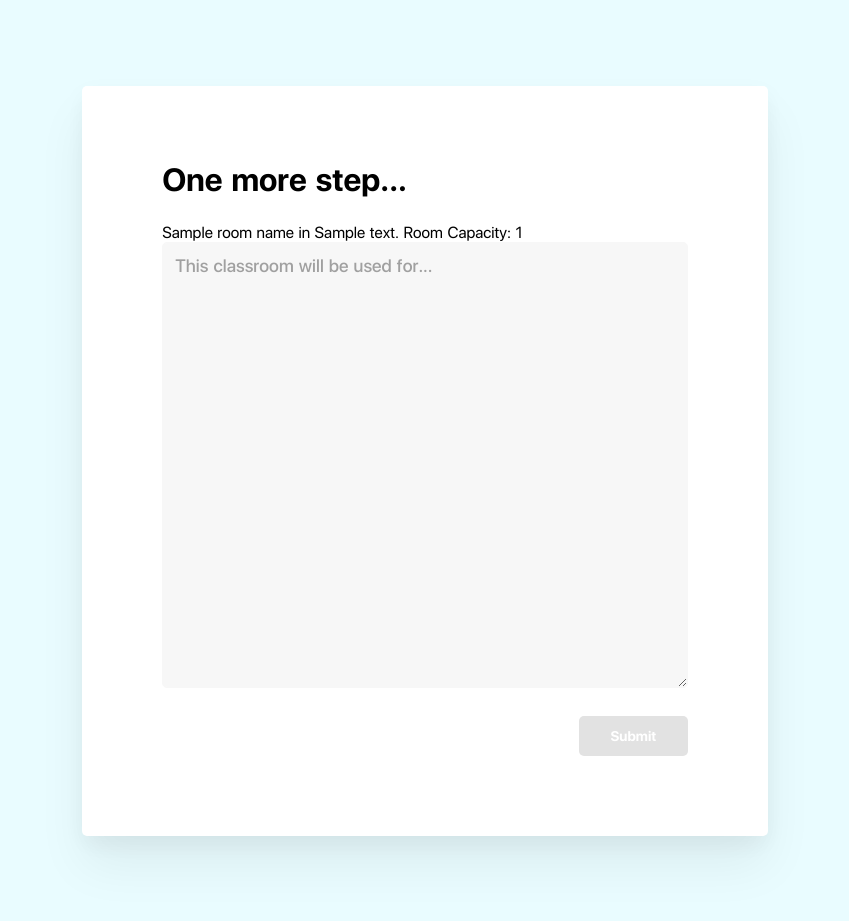
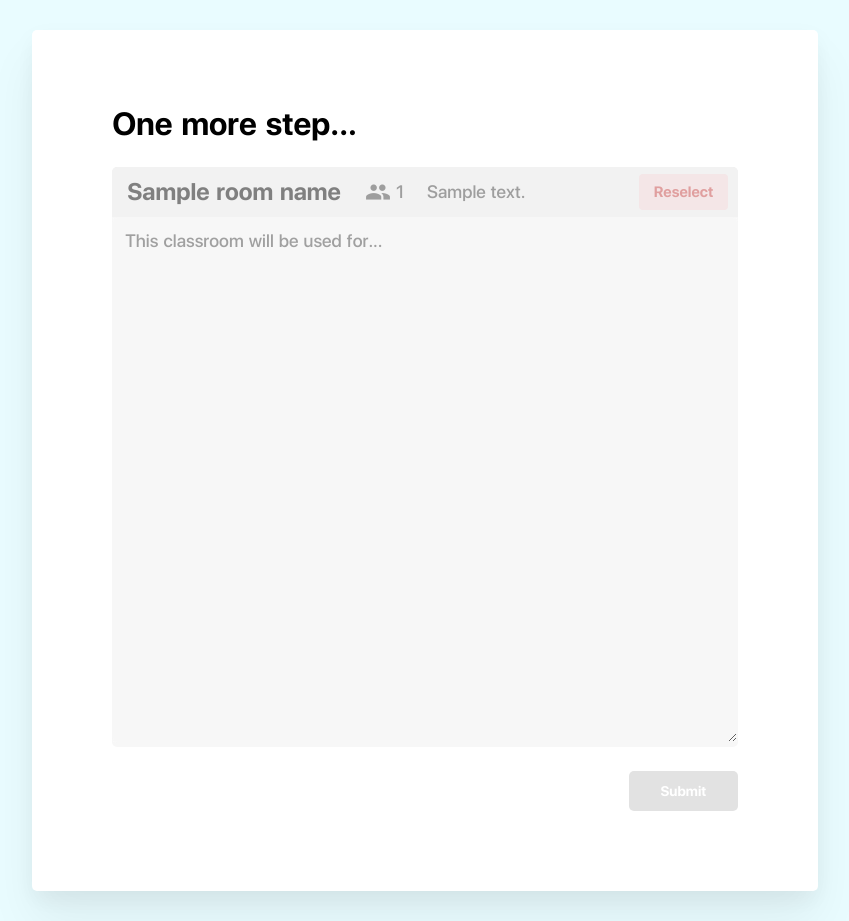
Before and after one commit to Xiao-pei/DBCourseDesignDaProject, a Flask app: template templates/reserve.html in a window 1280 px wide. Shown: the whole page, without its empty margins (217-1066 px from the left). Run offline with Flask 2, Linux system fonts and the light colour scheme; the template is opened without the code that fills it: most values are stand-ins (such as "Sample title", 1, 10 or a date in 2020).

Commit message:
Add reselect button to "reserve page". Now "reserve page" looks better.

```diff
--- a/static/css/reserve.css
+++ b/static/css/reserve.css
@@ -8,12 +8,18 @@ body {
    background: #e9fcff;
 }
 
+.overlay{
+    overflow-y: scroll;
+}
+
 .reasonTextArea{
     outline: none;
-    width: 500px;
-    min-width: 500px;
-    max-width: 800px;
+    width: 600px;
+    height: 500px;
+    min-width: 600px;
+    max-width: 600px;
     min-height: 320px;
+    max-height: 800px;
     border: 1px solid #f7f7f7;
     background: #f7f7f7;
     border-radius: 5px;
@@ -41,10 +47,6 @@ body {
     color: #a0a0a0;
 }
 
-.reasonTextArea:focus{
-    box-shadow: 0 0px 0px 1px #ffffff, 0 0px 0px 2px #4ec5d8b5;
-}
-
 .submitButton{
     background-color: #ca60de;
     box-shadow: 0 4px 15px #ca60de45;
@@ -59,3 +61,85 @@ body {
     background: #e2e2e2;
     cursor: default;
 }
+
+.classroomBar{
+    height: 50px;
+    line-height: 50px;
+    font-size: 0px;
+    background: #f2f2f2;
+}
+
+.classroomBarLabel{
+    -moz-user-select: -moz-none;
+    -khtml-user-select: none;
+    -webkit-user-select: none;
+    height: 50px;
+    line-height: 50px;
+    vertical-align: middle;
+}
+
+#classroomName{
+    font-size: 24px;
+    font-weight: 600;
+    margin-left: 15px;
+    color: grey;
+}
+
+#classroomAddress{
+    font-size: 18px;
+    font-weight: 500;
+    color: #9e9e9e;
+    margin-left: 18px;
+}
+
+#classroomCapacityIcon{
+    font-size: 26px;
+    font-weight: 500;
+    color: #9e9e9e;
+    margin-left: 24px;
+}
+
+#classroomCapacity{
+    font-size: 18px;
+    font-weight: 500;
+    color: #9e9e9e;
+    margin-left: 5px;
+}
+
+.textareaContainer{
+    background: #f7f7f7;
+    border-radius: 5px;
+    transition: all 500ms cubic-bezier(0, 0.5, 0, 1) 0ms;
+    overflow: hidden;
+}
+
+.textareaContainer:hover{
+    box-shadow: 0 0px 0px 1px #ffffff, 0 0px 0px 2px #4ec6d873;
+}
+
+.textareaContainer.focus{
+    box-shadow: 0 0px 0px 1px #ffffff, 0 0px 0px 2px #4ec5d8b5;
+}
+
+.reselectButton{
+    -moz-user-select: -moz-none;
+    -khtml-user-select: none;
+    -webkit-user-select: none;
+    font-size: 15px;
+    font-weight: 600;
+    color: #e09f9f;
+    background: #f4e6e7;
+    height: 36px;
+    line-height: 36px;
+    border-radius: 4px;
+    margin: 7px 10px 7px 0px;
+    padding: 0px 15px;
+    float: right;
+    cursor: pointer;
+    transition: all 500ms cubic-bezier(0, 0.5, 0, 1) 0ms;
+}
+
+.reselectButton:hover{
+    box-shadow: 0 0px 0px 1px #e8727a;
+    color: #e8727a;
+}
--- a/static/js/reserve.js
+++ b/static/js/reserve.js
@@ -7,4 +7,16 @@ $(document).ready(function (){
             $(".submitButton").attr("disabled", false)
         }
     })
+
+    $(".reasonTextArea").focus(function (){
+        $(".textareaContainer").addClass("focus")
+    })
+
+    $(".reasonTextArea").focusout(function (){
+        $(".textareaContainer").removeClass("focus")
+    })
+
+    $(".reselectButton").click(function (){
+        window.open("/search/time", "_self");
+    })
 })
--- a/static/js/search_result.js
+++ b/static/js/search_result.js
@@ -1,5 +1,4 @@
 $(document).ready(function () {
-    let classroom = "{{ url_for('reserve',room_id=room['id'],begin=begin,end=end,date=date)}}"
 
     $(".classRoomButton").hover(function (){
         $(this).removeClass("wide")
--- a/templates/reserve.html
+++ b/templates/reserve.html
@@ -21,16 +21,24 @@
             <form action={{ url_for('reserve_result') }} method="post" novalidate class="submitForm">
 
                 <h1 class="bigTitle">One more step...</h1>
-                <div class="classRoomBar">{{ room_name }} in {{ address }} Room Capacity: {{ size }}</div>
-                <textarea placeholder="This classroom will be used for..." cols="35" id="reason" name="reason" rows="20"
-                    maxlength="2000" class="reasonTextArea"></textarea>
-
+                <div class="textareaContainer">
+                    <div class="classroomBar">
+                        <span class="classroomBarLabel" id="classroomName">{{ room_name }}</span>
+                        <i class="material-icons classroomBarLabel" id="classroomCapacityIcon">people</i>
+                        <span class="classroomBarLabel" id="classroomCapacity">{{ size }} </span>
+                        <span class="classroomBarLabel" id="classroomAddress"> {{ address }} </span>
+                        <span class="reselectButton"> Reselect </span>
+                    </div>
+                    <textarea placeholder="This classroom will be used for..." cols="35" id="reason" name="reason" rows="20"
+                        maxlength="2000" class="reasonTextArea"></textarea>
+                </div>
                 <p><input id="room_id" name="room_id" type="hidden" value={{ room_id }}></p>
                 <p><input id="begin_time" name="begin_time" type="hidden" value={{ begin_time }}></p>
                 <p><input id="end_time" name="end_time" type="hidden" value={{ end_time }}></p>
                 <div class="buttonBar">
                     <div class="buttonContainer">
-                        <input id="submit" name="submit" type="submit" value="Submit" class="bottomButton submitButton" disabled="disabled">
+                        <input id="submit" name="submit" type="submit" value="Submit" class="bottomButton submitButton"
+                            disabled="disabled">
                     </div>
                 </div>
 
```
